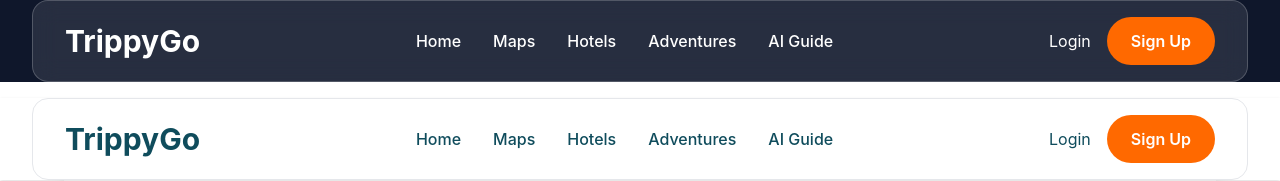
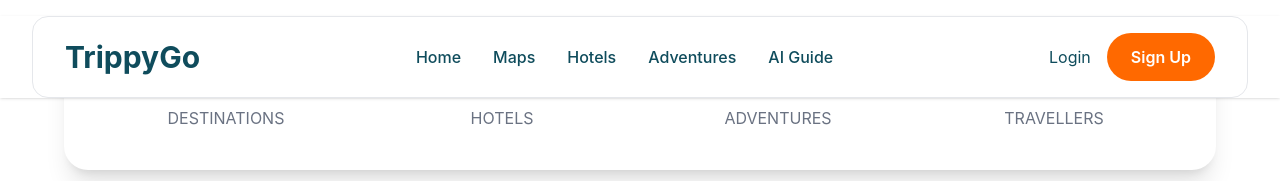
Before and after one commit to ayusha1223/TrippyGo, a React app: page / in a window 1280 px wide. Shown: the top 181 px of the page. Built offline with nearby package versions, Linux system fonts and the light colour scheme; the HTML template or start-up script is replaced by a standard one.

Commit message:
deleted navbar

```diff
--- a/src/landing/pages/LandingPage.tsx
+++ b/src/landing/pages/LandingPage.tsx
@@ -1,4 +1,3 @@
-import NavBar from "../components/NavBar";
 import Stats from "../components/Stats";
 import Destinations from "../components/Destinations";
 import Adventures from "../components/Adventures";
@@ -9,7 +8,7 @@ import InternalNavBar from "../components/InternalNavbar";
 
 function LandingPage() {
 return (
-<> <NavBar /> <InternalNavBar /> <Stats /> <Destinations /> <Adventures /> <Footer />
+<> <InternalNavBar /> <Stats /> <Destinations /> <Adventures /> <Footer />
 </>
 );
 }
```
